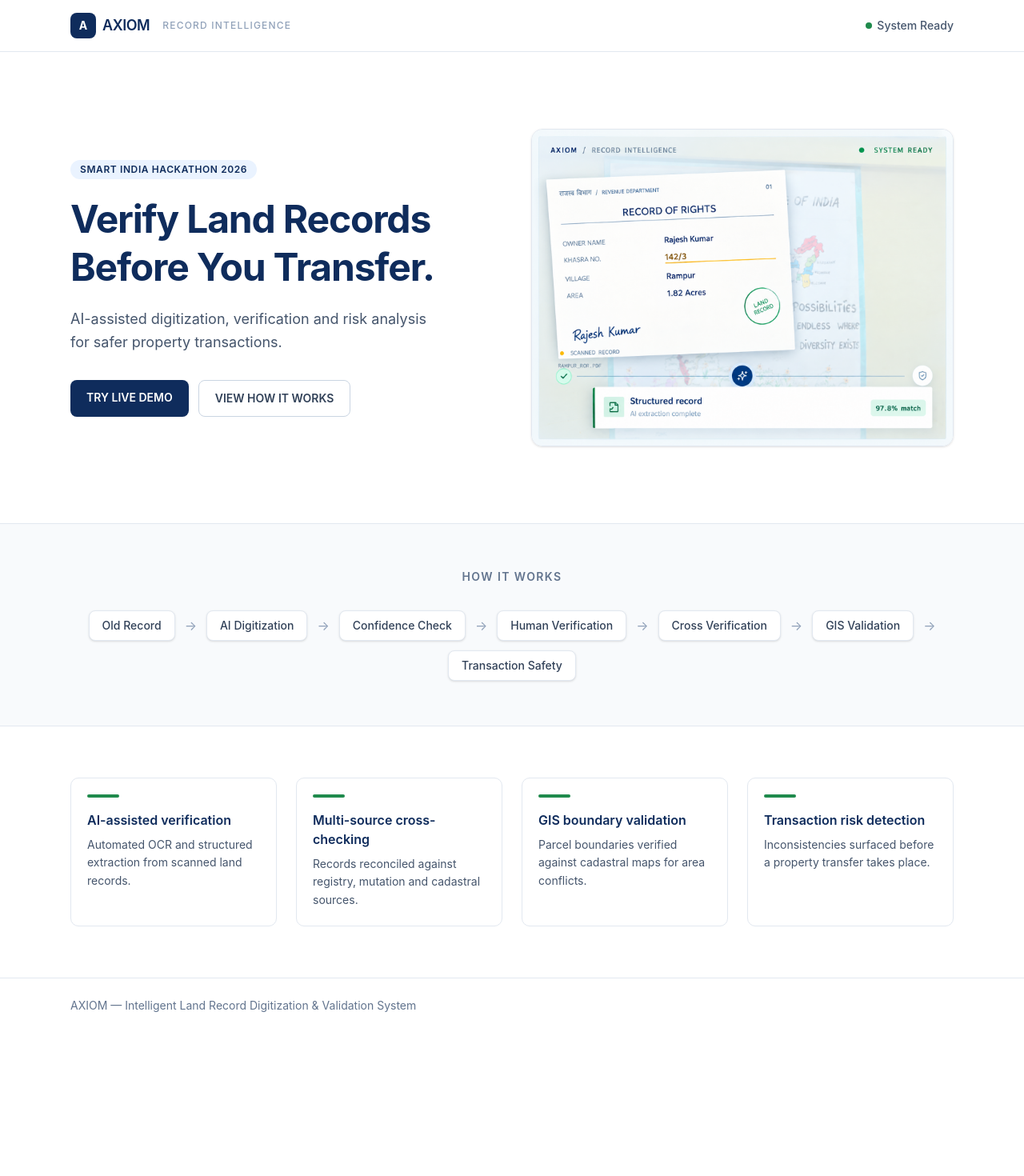
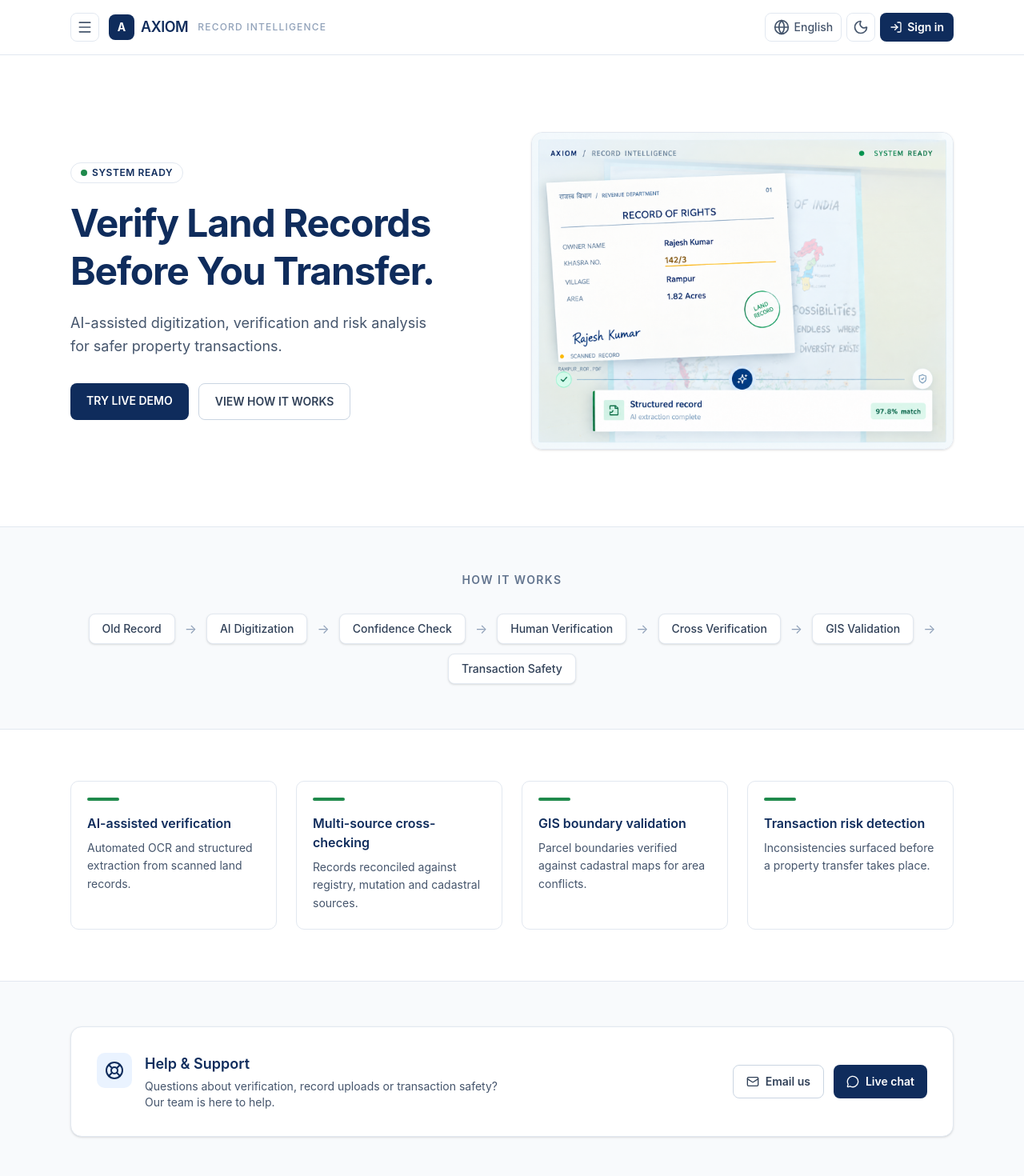
Before and after one commit to triptiv0308/axiom-landing-page-design, a Next.js app: page / in a window 1280 px wide. Shown: the top 1470 px of the page at 80% size. Before the commit the page ends 1291 px from the top, so only its background shows below. Built offline with nearby package versions, Linux system fonts and the light colour scheme.

Commit message:
feat: add responsive navigation and language selection menu with dark mode support

```diff
--- a/app/page.tsx
+++ b/app/page.tsx
@@ -1,7 +1,18 @@
+"use client"
+
 import Image from "next/image"
+import { useEffect, useRef, useState } from "react"
+import { Menu, X, Globe, Sun, Moon, LogIn, LifeBuoy, ChevronRight, Mail, MessageCircle } from "lucide-react"
 
-const navy = "#0f2c5c"
-const green = "#1f8a4c"
+const navLinks = [
+  { label: "Home", href: "#" },
+  { label: "How it works", href: "#how-it-works" },
+  { label: "Capabilities", href: "#capabilities" },
+  { label: "Live Demo", href: "#" },
+  { label: "Help & Support", href: "#support" },
+]
+
+const languages = ["English", "हिन्दी", "தமிழ்", "తెలుగు", "বাংলা", "मराठी"]
 
 const workflow = [
   "Old Record",
@@ -32,62 +43,175 @@ const trustIndicators = [
   },
 ]
 
+function useDismiss<T extends HTMLElement>(onDismiss: () => void) {
+  const ref = useRef<T>(null)
+  useEffect(() => {
+    function handle(e: MouseEvent) {
+      if (ref.current && !ref.current.contains(e.target as Node)) onDismiss()
+    }
+    document.addEventListener("mousedown", handle)
+    return () => document.removeEventListener("mousedown", handle)
+  }, [onDismiss])
+  return ref
+}
+
 export default function Page() {
+  const [dark, setDark] = useState(false)
+  const [menuOpen, setMenuOpen] = useState(false)
+  const [langOpen, setLangOpen] = useState(false)
+  const [lang, setLang] = useState("English")
+
+  useEffect(() => {
+    const prefersDark = window.matchMedia("(prefers-color-scheme: dark)").matches
+    setDark(prefersDark)
+  }, [])
+
+  useEffect(() => {
+    document.documentElement.classList.toggle("dark", dark)
+  }, [dark])
+
+  const menuRef = useDismiss<HTMLDivElement>(() => setMenuOpen(false))
+  const langRef = useDismiss<HTMLDivElement>(() => setLangOpen(false))
+
   return (
-    <main className="min-h-screen bg-white text-slate-900">
+    <main className="min-h-screen bg-white text-slate-900 transition-colors dark:bg-slate-950 dark:text-slate-100">
       {/* Top bar */}
-      <header className="border-b border-slate-200">
-        <div className="mx-auto flex max-w-6xl items-center justify-between px-6 py-4">
+      <header className="sticky top-0 z-40 border-b border-slate-200 bg-white/80 backdrop-blur-md transition-colors dark:border-slate-800 dark:bg-slate-950/80">
+        <div className="mx-auto flex max-w-6xl items-center justify-between gap-4 px-6 py-4">
+          <div className="flex items-center gap-3">
+            {/* Three-line navigation */}
+            <div className="relative" ref={menuRef}>
+              <button
+                type="button"
+                onClick={() => setMenuOpen((v) => !v)}
+                aria-expanded={menuOpen}
+                aria-label="Open navigation menu"
+                className="flex h-9 w-9 items-center justify-center rounded-md border border-slate-200 text-slate-600 transition-colors hover:bg-slate-50 dark:border-slate-800 dark:text-slate-300 dark:hover:bg-slate-900"
+              >
+                {menuOpen ? <X className="h-5 w-5" /> : <Menu className="h-5 w-5" />}
+              </button>
+              {menuOpen && (
+                <nav className="absolute left-0 top-11 w-52 overflow-hidden rounded-lg border border-slate-200 bg-white py-1 shadow-lg dark:border-slate-800 dark:bg-slate-900">
+                  {navLinks.map((link) => (
+                    <a
+                      key={link.label}
+                      href={link.href}
+                      onClick={() => setMenuOpen(false)}
+                      className="flex items-center justify-between px-4 py-2.5 text-sm font-medium text-slate-700 transition-colors hover:bg-slate-50 dark:text-slate-200 dark:hover:bg-slate-800"
+                    >
+                      {link.label}
+                      <ChevronRight className="h-4 w-4 text-slate-400" />
+                    </a>
+                  ))}
+                </nav>
+              )}
+            </div>
+
             <div className="flex items-center gap-2">
               <div
-              className="flex h-8 w-8 items-center justify-center rounded-md text-sm font-bold text-white"
-              style={{ backgroundColor: navy }}
+                className="flex h-8 w-8 items-center justify-center rounded-md bg-[#0f2c5c] text-sm font-bold text-white dark:bg-[#3b6fd4]"
                 aria-hidden="true"
               >
                 A
               </div>
-            <span className="text-lg font-semibold tracking-tight" style={{ color: navy }}>
-              AXIOM
-            </span>
-            <span className="ml-2 hidden text-xs font-medium uppercase tracking-widest text-slate-400 sm:inline">
+              <span className="text-lg font-semibold tracking-tight text-[#0f2c5c] dark:text-slate-100">AXIOM</span>
+              <span className="ml-1 hidden text-xs font-medium uppercase tracking-widest text-slate-400 sm:inline">
                 Record Intelligence
               </span>
             </div>
-          <div className="flex items-center gap-2 text-sm font-medium text-slate-600">
-            <span className="inline-flex items-center gap-1.5">
-              <span className="h-2 w-2 rounded-full" style={{ backgroundColor: green }} aria-hidden="true" />
-              System Ready
-            </span>
+          </div>
+
+          <div className="flex items-center gap-1.5">
+            {/* Multilingual */}
+            <div className="relative" ref={langRef}>
+              <button
+                type="button"
+                onClick={() => setLangOpen((v) => !v)}
+                aria-expanded={langOpen}
+                aria-label="Select language"
+                className="flex h-9 items-center gap-1.5 rounded-md border border-slate-200 px-2.5 text-slate-600 transition-colors hover:bg-slate-50 dark:border-slate-800 dark:text-slate-300 dark:hover:bg-slate-900"
+              >
+                <Globe className="h-5 w-5" />
+                <span className="hidden text-sm font-medium sm:inline">{lang}</span>
+              </button>
+              {langOpen && (
+                <div className="absolute right-0 top-11 w-40 overflow-hidden rounded-lg border border-slate-200 bg-white py-1 shadow-lg dark:border-slate-800 dark:bg-slate-900">
+                  {languages.map((l) => (
+                    <button
+                      key={l}
+                      type="button"
+                      onClick={() => {
+                        setLang(l)
+                        setLangOpen(false)
+                      }}
+                      className={`flex w-full items-center px-4 py-2 text-left text-sm transition-colors hover:bg-slate-50 dark:hover:bg-slate-800 ${
+                        l === lang
+                          ? "font-semibold text-[#1f8a4c] dark:text-[#4ade80]"
+                          : "text-slate-700 dark:text-slate-200"
+                      }`}
+                    >
+                      {l}
+                    </button>
+                  ))}
+                </div>
+              )}
+            </div>
+
+            {/* Theme toggle */}
+            <button
+              type="button"
+              onClick={() => setDark((v) => !v)}
+              aria-label={dark ? "Switch to light mode" : "Switch to dark mode"}
+              className="flex h-9 w-9 items-center justify-center rounded-md border border-slate-200 text-slate-600 transition-colors hover:bg-slate-50 dark:border-slate-800 dark:text-slate-300 dark:hover:bg-slate-900"
+            >
+              {dark ? <Sun className="h-5 w-5" /> : <Moon className="h-5 w-5" />}
+            </button>
+
+            {/* Sign in */}
+            <a
+              href="#"
+              className="flex h-9 items-center gap-1.5 rounded-md bg-[#0f2c5c] px-3 text-sm font-semibold text-white transition-opacity hover:opacity-90 dark:bg-[#3b6fd4]"
+            >
+              <LogIn className="h-4 w-4" />
+              <span className="hidden sm:inline">Sign in</span>
+            </a>
           </div>
         </div>
       </header>
 
       {/* Hero */}
-      <section className="mx-auto grid max-w-6xl items-center gap-12 px-6 py-16 lg:grid-cols-2 lg:py-24">
+      <section className="relative overflow-hidden">
+        <div
+          className="pointer-events-none absolute inset-0 -z-10 opacity-[0.4] dark:opacity-[0.25]"
+          style={{
+            backgroundImage:
+              "linear-gradient(to right, rgba(15,44,92,0.06) 1px, transparent 1px), linear-gradient(to bottom, rgba(15,44,92,0.06) 1px, transparent 1px)",
+            backgroundSize: "44px 44px",
+          }}
+          aria-hidden="true"
+        />
+        <div className="mx-auto grid max-w-6xl items-center gap-12 px-6 py-16 lg:grid-cols-2 lg:py-24">
           <div>
-          <span
-            className="inline-block rounded-full px-3 py-1 text-xs font-semibold uppercase tracking-wider"
-            style={{ backgroundColor: "#eaf3ff", color: navy }}
-          >
-            Smart India Hackathon 2026
+            <span className="inline-flex items-center gap-1.5 rounded-full border border-slate-200 bg-white px-3 py-1 text-xs font-semibold uppercase tracking-wider text-[#0f2c5c] dark:border-slate-800 dark:bg-slate-900 dark:text-slate-200">
+              <span className="h-2 w-2 rounded-full bg-[#1f8a4c]" aria-hidden="true" />
+              System Ready
             </span>
-          <h1 className="mt-5 text-balance text-4xl font-bold leading-tight tracking-tight sm:text-5xl" style={{ color: navy }}>
+            <h1 className="mt-5 text-balance text-4xl font-bold leading-tight tracking-tight text-[#0f2c5c] sm:text-5xl dark:text-white">
               Verify Land Records Before You Transfer.
             </h1>
-          <p className="mt-5 max-w-md text-pretty text-lg leading-relaxed text-slate-600">
+            <p className="mt-5 max-w-md text-pretty text-lg leading-relaxed text-slate-600 dark:text-slate-300">
               AI-assisted digitization, verification and risk analysis for safer property transactions.
             </p>
             <div className="mt-8 flex flex-wrap gap-3">
               <a
                 href="#"
-              className="rounded-md px-5 py-3 text-sm font-semibold text-white transition-opacity hover:opacity-90"
-              style={{ backgroundColor: navy }}
+                className="rounded-md bg-[#0f2c5c] px-5 py-3 text-sm font-semibold text-white transition-opacity hover:opacity-90 dark:bg-[#3b6fd4]"
               >
                 TRY LIVE DEMO
               </a>
               <a
                 href="#how-it-works"
-              className="rounded-md border border-slate-300 px-5 py-3 text-sm font-semibold text-slate-700 transition-colors hover:bg-slate-50"
+                className="rounded-md border border-slate-300 px-5 py-3 text-sm font-semibold text-slate-700 transition-colors hover:bg-slate-50 dark:border-slate-700 dark:text-slate-200 dark:hover:bg-slate-900"
               >
                 VIEW HOW IT WORKS
               </a>
@@ -95,7 +219,7 @@ export default function Page() {
           </div>
 
           {/* Provided image */}
-        <div className="relative overflow-hidden rounded-xl border border-slate-200 shadow-sm">
+          <div className="relative overflow-hidden rounded-xl border border-slate-200 shadow-sm dark:border-slate-800">
             <Image
               src="/axiom-record-intelligence.png"
               alt="AXIOM Record Intelligence interface showing a scanned Record of Rights being digitized with AI extraction and a 97.8% match confidence result."
@@ -105,18 +229,19 @@ export default function Page() {
               priority
             />
           </div>
+        </div>
       </section>
 
       {/* Workflow */}
-      <section id="how-it-works" className="border-y border-slate-200 bg-slate-50">
+      <section id="how-it-works" className="border-y border-slate-200 bg-slate-50 dark:border-slate-800 dark:bg-slate-900/50">
         <div className="mx-auto max-w-6xl px-6 py-14">
-          <h2 className="text-center text-sm font-semibold uppercase tracking-widest text-slate-500">
+          <h2 className="text-center text-sm font-semibold uppercase tracking-widest text-slate-500 dark:text-slate-400">
             How it works
           </h2>
           <div className="mt-8 flex flex-wrap items-center justify-center gap-3">
             {workflow.map((step, i) => (
               <div key={step} className="flex items-center gap-3">
-                <span className="rounded-md border border-slate-200 bg-white px-4 py-2 text-sm font-medium text-slate-700 shadow-sm">
+                <span className="rounded-md border border-slate-200 bg-white px-4 py-2 text-sm font-medium text-slate-700 shadow-sm dark:border-slate-700 dark:bg-slate-900 dark:text-slate-200">
                   {step}
                 </span>
                 {i < workflow.length - 1 && (
@@ -131,23 +256,65 @@ export default function Page() {
       </section>
 
       {/* Trust indicators */}
-      <section className="mx-auto max-w-6xl px-6 py-16">
+      <section id="capabilities" className="mx-auto max-w-6xl px-6 py-16">
         <div className="grid gap-6 sm:grid-cols-2 lg:grid-cols-4">
           {trustIndicators.map((item) => (
-            <div key={item.title} className="rounded-lg border border-slate-200 p-5">
-              <div className="h-1 w-10 rounded-full" style={{ backgroundColor: green }} aria-hidden="true" />
-              <h3 className="mt-4 text-base font-semibold" style={{ color: navy }}>
-                {item.title}
-              </h3>
-              <p className="mt-2 text-sm leading-relaxed text-slate-600">{item.description}</p>
+            <div
+              key={item.title}
+              className="rounded-lg border border-slate-200 p-5 transition-colors dark:border-slate-800"
+            >
+              <div className="h-1 w-10 rounded-full bg-[#1f8a4c]" aria-hidden="true" />
+              <h3 className="mt-4 text-base font-semibold text-[#0f2c5c] dark:text-white">{item.title}</h3>
+              <p className="mt-2 text-sm leading-relaxed text-slate-600 dark:text-slate-300">{item.description}</p>
             </div>
           ))}
         </div>
       </section>
 
-      <footer className="border-t border-slate-200">
-        <div className="mx-auto max-w-6xl px-6 py-6 text-sm text-slate-500">
-          AXIOM &mdash; Intelligent Land Record Digitization &amp; Validation System
+      {/* Help & Support */}
+      <section
+        id="support"
+        className="border-t border-slate-200 bg-slate-50 dark:border-slate-800 dark:bg-slate-900/50"
+      >
+        <div className="mx-auto max-w-6xl px-6 py-14">
+          <div className="flex flex-col items-start justify-between gap-6 rounded-xl border border-slate-200 bg-white p-8 shadow-sm sm:flex-row sm:items-center dark:border-slate-800 dark:bg-slate-900">
+            <div className="flex items-start gap-4">
+              <div className="flex h-11 w-11 shrink-0 items-center justify-center rounded-lg bg-[#eaf3ff] text-[#0f2c5c] dark:bg-slate-800 dark:text-[#7fa8ec]">
+                <LifeBuoy className="h-6 w-6" />
+              </div>
+              <div>
+                <h2 className="text-lg font-semibold text-[#0f2c5c] dark:text-white">Help &amp; Support</h2>
+                <p className="mt-1 max-w-md text-sm text-slate-600 dark:text-slate-300">
+                  Questions about verification, record uploads or transaction safety? Our team is here to help.
+                </p>
+              </div>
+            </div>
+            <div className="flex flex-wrap gap-3">
+              <a
+                href="mailto:support@axiom.gov"
+                className="inline-flex items-center gap-2 rounded-md border border-slate-300 px-4 py-2.5 text-sm font-semibold text-slate-700 transition-colors hover:bg-slate-50 dark:border-slate-700 dark:text-slate-200 dark:hover:bg-slate-800"
+              >
+                <Mail className="h-4 w-4" />
+                Email us
+              </a>
+              <a
+                href="#"
+                className="inline-flex items-center gap-2 rounded-md bg-[#0f2c5c] px-4 py-2.5 text-sm font-semibold text-white transition-opacity hover:opacity-90 dark:bg-[#3b6fd4]"
+              >
+                <MessageCircle className="h-4 w-4" />
+                Live chat
+              </a>
+            </div>
+          </div>
+        </div>
+      </section>
+
+      <footer className="border-t border-slate-200 dark:border-slate-800">
+        <div className="mx-auto flex max-w-6xl flex-col items-start justify-between gap-2 px-6 py-6 text-sm text-slate-500 sm:flex-row sm:items-center dark:text-slate-400">
+          <span>AXIOM &mdash; Intelligent Land Record Digitization &amp; Validation System</span>
+          <a href="#support" className="font-medium text-[#0f2c5c] hover:underline dark:text-[#7fa8ec]">
+            Help &amp; Support
+          </a>
         </div>
       </footer>
     </main>
```
Lines whose indentation alone changed are shown as unchanged.
